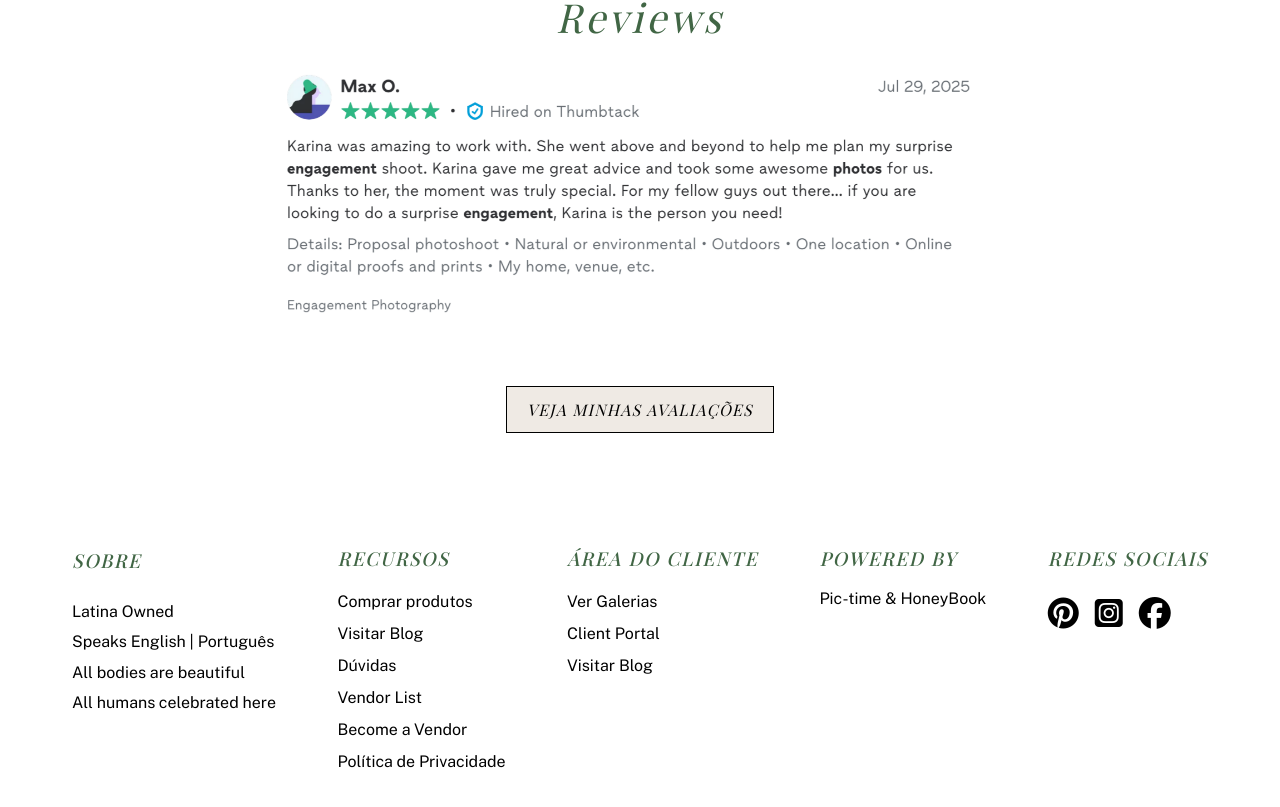
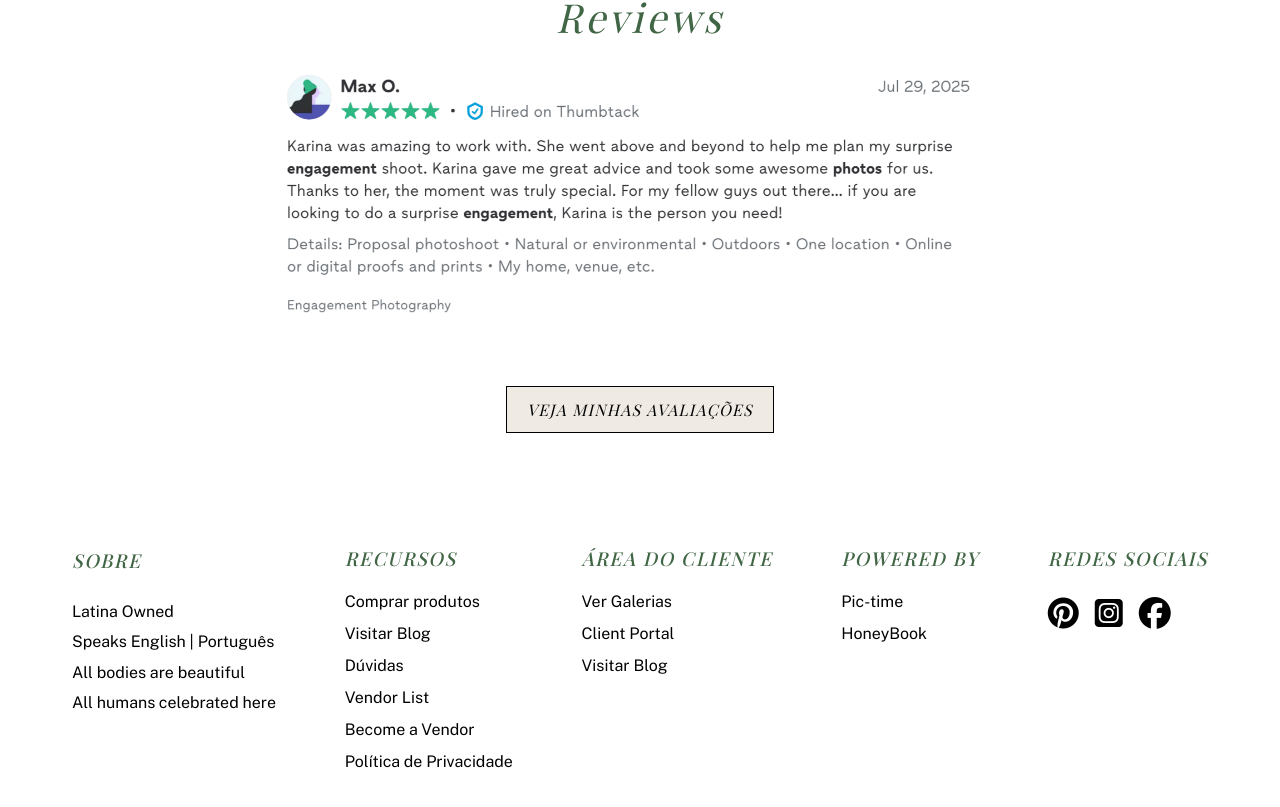
Before and after one commit to GabbyCarvalho/kbphotographer, a React (Vite) app: page /kbphotographer/pt in a window 1280 px wide. Shown: the part 2402-3209 px from the top of the page. Built offline with nearby package versions, Linux system fonts and the light colour scheme; a web font is replaced by a local one.

Commit message:
add links to the powered by on the footer/rootlayout

```diff
--- a/src/pages/layout/RootLayout.jsx
+++ b/src/pages/layout/RootLayout.jsx
@@ -165,7 +165,8 @@ export default function RootLayout () {
 
             <div>
               <p className="titleFooter">Powered By</p>
-              <p className="regularText">Pic-time & HoneyBook</p>
+              <a href="https://kbphotographer.pic-time.com/referral" target="_blank" className="regularText">Pic-time </a>
+              <a href="https://app.honeybook.com/signup?redirect=true&code=karina4278693" target="_blank" className="regularText">HoneyBook</a>
             </div>
 
             <div>
```
